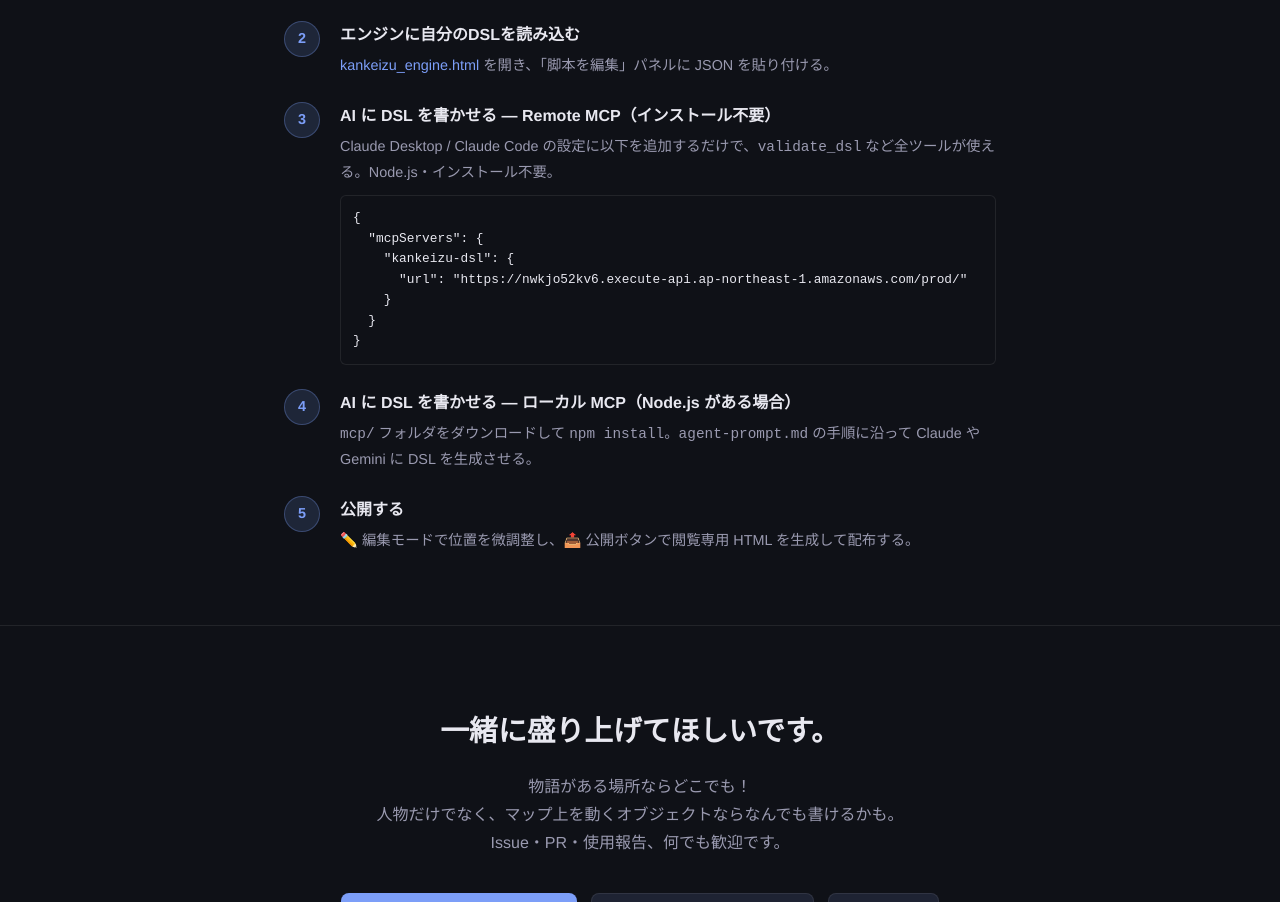
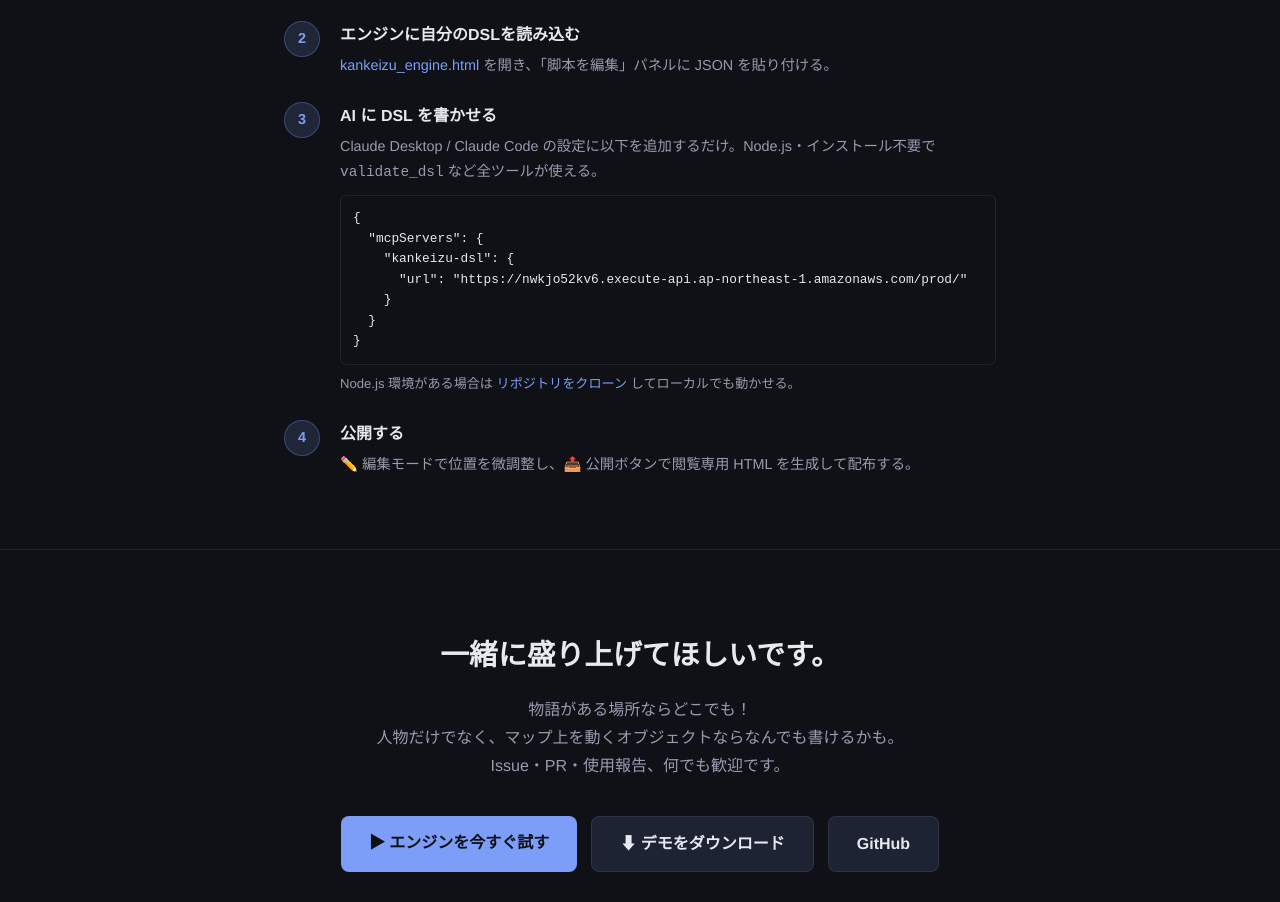
Before and after one commit to konohana-alt/kankeizu, a plain HTML site: page docs/index.html in a window 1280 px wide. Shown: the part 3993-4895 px from the top of the page. Drawn offline with Linux system fonts and the light colour scheme.

Commit message:
Simplify how-to: Remote MCP primary, local as footnote

```diff
--- a/docs/index.html
+++ b/docs/index.html
@@ -420,8 +420,8 @@
         <div class="step">
           <div class="step-num">3</div>
           <div class="step-body">
-            <h3>AI に DSL を書かせる — Remote MCP（インストール不要）</h3>
-            <p>Claude Desktop / Claude Code の設定に以下を追加するだけで、<code>validate_dsl</code> など全ツールが使える。Node.js・インストール不要。</p>
+            <h3>AI に DSL を書かせる</h3>
+            <p>Claude Desktop / Claude Code の設定に以下を追加するだけ。Node.js・インストール不要で <code>validate_dsl</code> など全ツールが使える。</p>
             <pre style="margin-top:10px;background:var(--bg);border:1px solid var(--line);border-radius:6px;padding:12px;font-size:.8rem;overflow-x:auto;line-height:1.6;">{
   "mcpServers": {
     "kankeizu-dsl": {
@@ -429,17 +429,11 @@
     }
   }
 }</pre>
+            <p style="margin-top:8px;font-size:.82rem;color:var(--text2);">Node.js 環境がある場合は <a href="https://github.com/konohana-alt/kankeizu">リポジトリをクローン</a> してローカルでも動かせる。</p>
           </div>
         </div>
         <div class="step">
           <div class="step-num">4</div>
-          <div class="step-body">
-            <h3>AI に DSL を書かせる — ローカル MCP（Node.js がある場合）</h3>
-            <p><code>mcp/</code> フォルダをダウンロードして <code>npm install</code>。<code>agent-prompt.md</code> の手順に沿って Claude や Gemini に DSL を生成させる。</p>
-          </div>
-        </div>
-        <div class="step">
-          <div class="step-num">5</div>
           <div class="step-body">
             <h3>公開する</h3>
             <p>✏️ 編集モードで位置を微調整し、📤 公開ボタンで閲覧専用 HTML を生成して配布する。</p>
```
